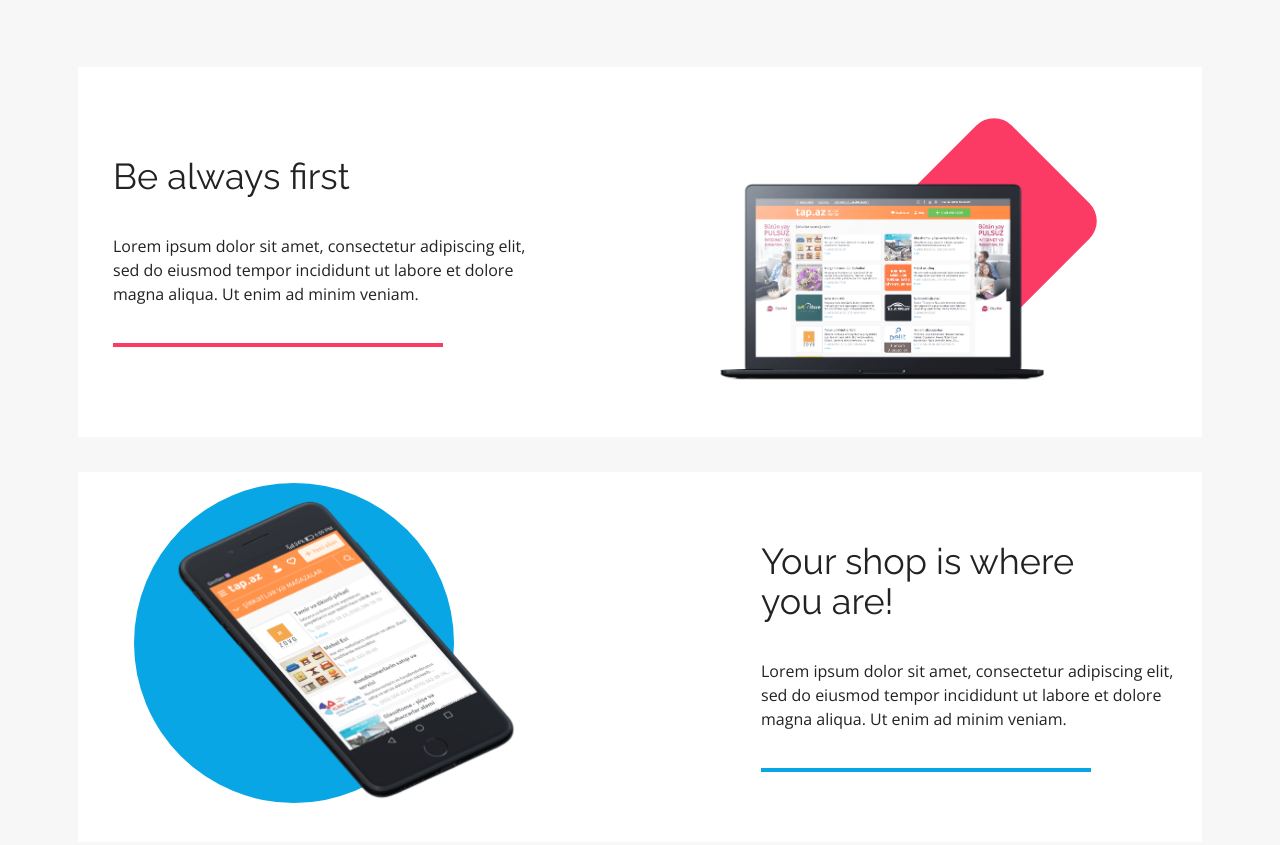
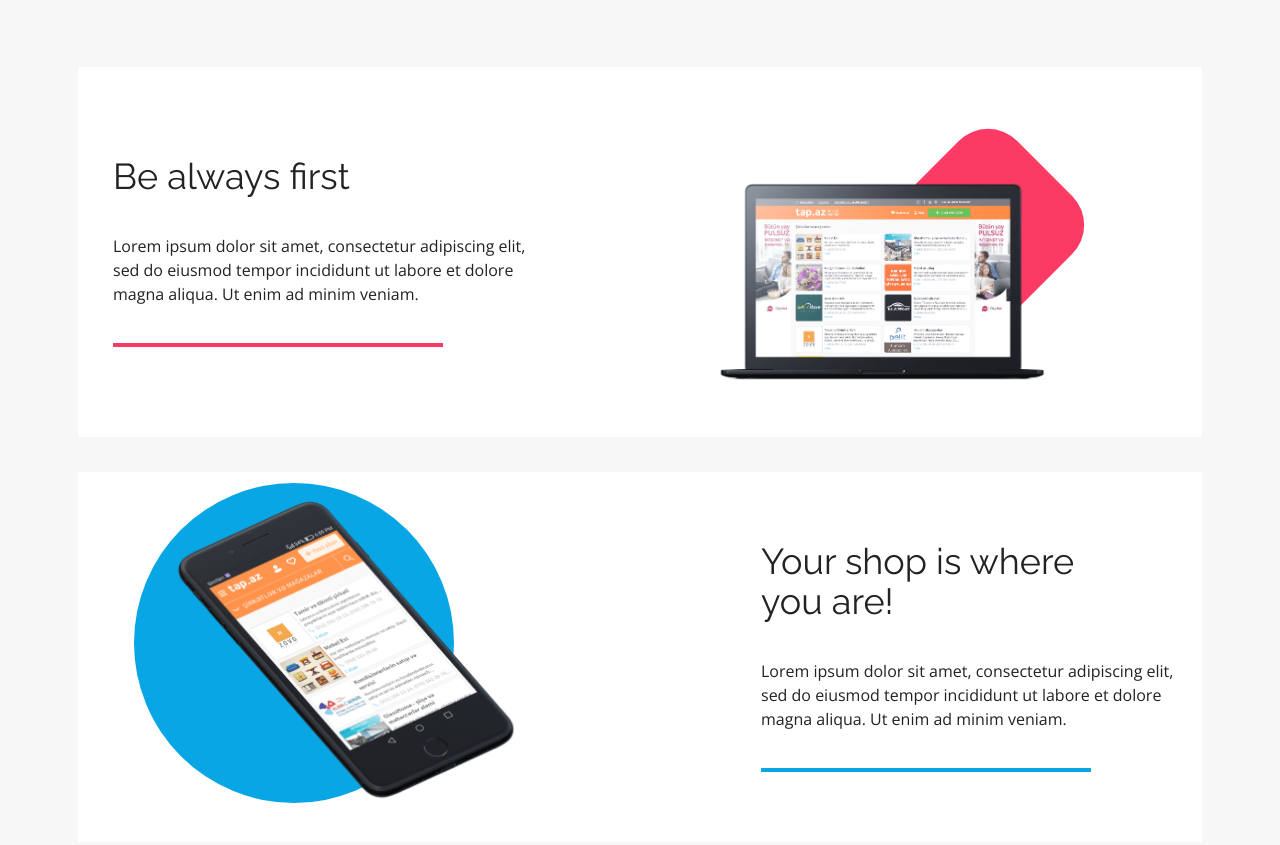
Before and after one commit to GabCzek/BestShop, a plain HTML site: page index.html in a window 1280 px wide. Shown: the part 1313-2158 px from the top of the page. Drawn offline with nearby package versions, Linux system fonts and the light colour scheme.

Commit message:
.mackbook-img::after changed

```diff
--- a/css/style.css
+++ b/css/style.css
@@ -298,9 +298,9 @@ header {
     height: 10em;
     position: absolute;
     transform: rotate(-45deg);
-    top: 20%;
-    right: 20%;
-    border-radius: 25px;
+    top: 21%;
+    right: 21%;
+    border-radius: 41px;
 }
 
 .macbook-img img {
```
